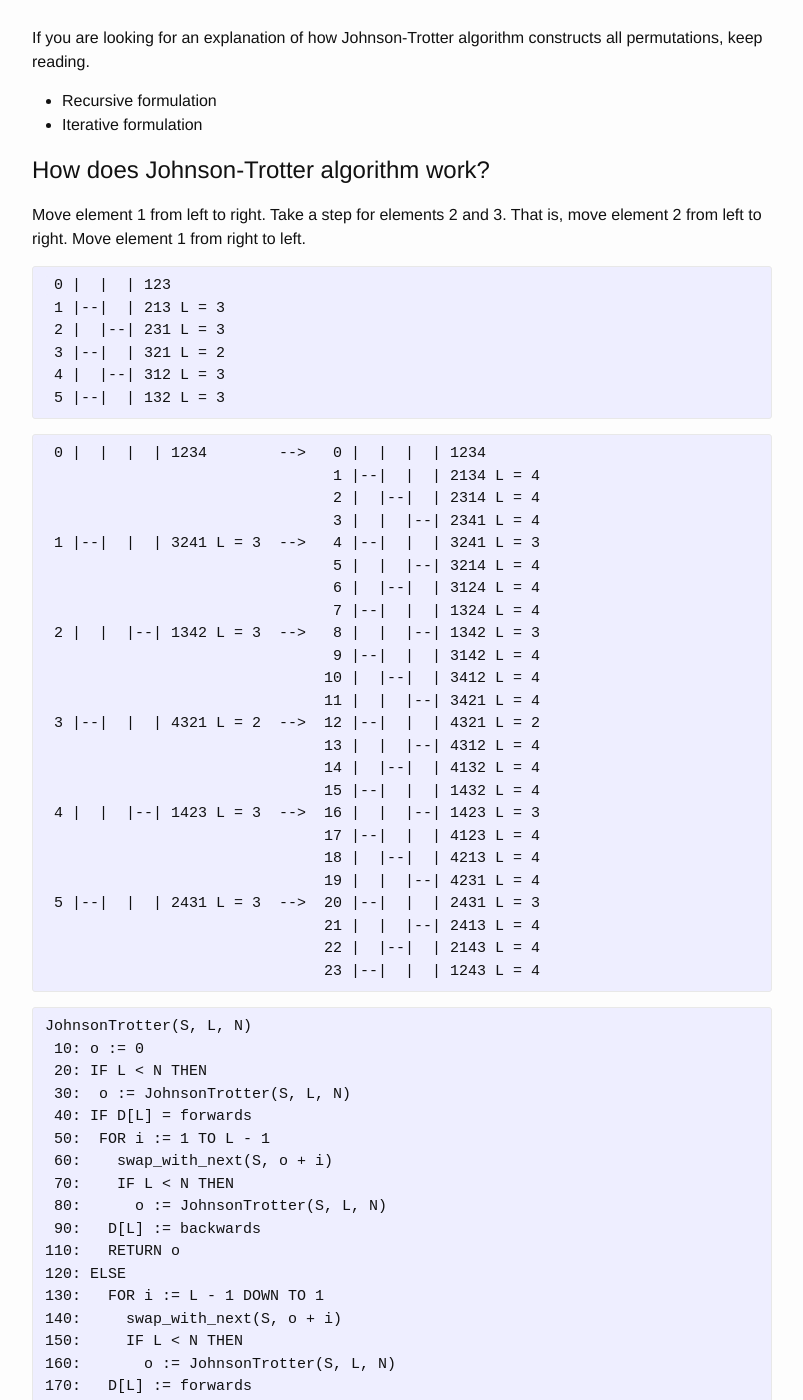
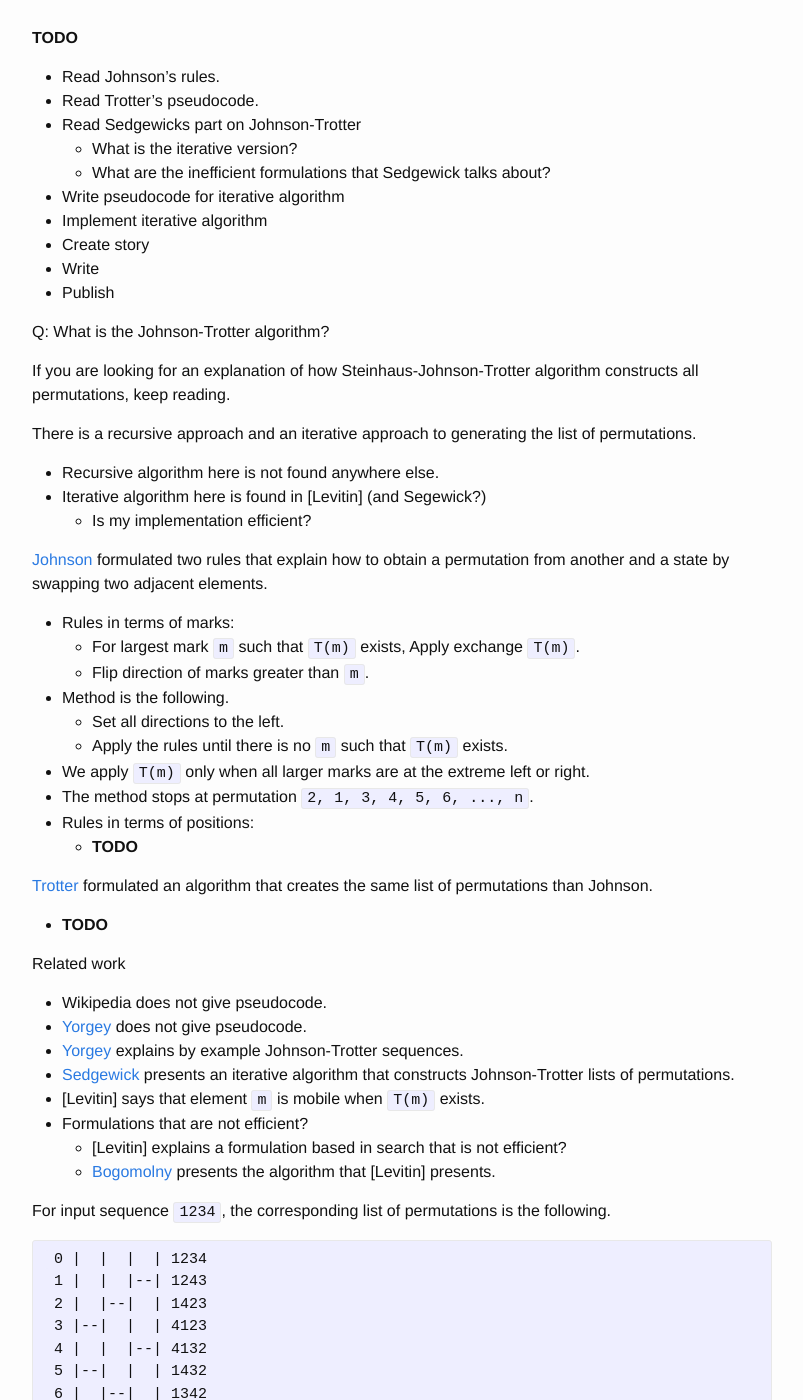
Before and after one commit to mrrusof/mrrusof.github.io, a Jekyll site: the page built from _posts/2016-06-18-how-does-johnson-trotter-work.markdown, in a window 1280 px wide and 1400 px high, scrolled down 216 px. Shown: the whole window, without its empty margins (238-1041 px from the left). Built offline with Jekyll 4.4.1, drawn with Linux system fonts in a browser that asks for light colours; some of the changed text lies outside the part shown.

Commit message:
WIP How does Johnson-Trotter algorithm work?

```diff
--- a/_posts/2016-06-18-how-does-johnson-trotter-work.markdown
+++ b/_posts/2016-06-18-how-does-johnson-trotter-work.markdown
@@ -1,81 +1,196 @@
 ---
 layout: post
-title: How does Johnson-Trotter algorithm work?
+title: Yes, yes, it is known, but how does the Johnson-Trotter algorithm work?
 date: 2016-06-18
 author: Ruslan Ledesma-Garza
 summary: Something something
 ---
 
-If you are looking for an explanation of how Johnson-Trotter algorithm constructs all permutations, keep reading.
+**TODO**
 
-- Recursive formulation
-- Iterative formulation
+- Read Johnson's rules.
+- Read Trotter's pseudocode.
+- Read Sedgewicks part on Johnson-Trotter
+  - What is the iterative version?
+  - What are the inefficient formulations that Sedgewick talks about?
+- Write pseudocode for iterative algorithm
+- Implement iterative algorithm
+- Create story
+- Write
+- Publish
+
+Q: What is the Johnson-Trotter algorithm?
+
+If you are looking for an explanation of how Steinhaus-Johnson-Trotter algorithm constructs all permutations, keep reading.
+
+There is a recursive approach and an iterative approach to generating the list of permutations.
+
+- Recursive algorithm here is not found anywhere else.
+- Iterative algorithm here is found in [Levitin] (and Segewick?)
+  - Is my implementation efficient?
+
+[Johnson](#johnson) formulated two rules that explain how to obtain a permutation from another and a state by swapping two adjacent elements.
+
+- Rules in terms of marks:
+  - For largest mark `m` such that `T(m)` exists, Apply exchange `T(m)`.
+  - Flip direction of marks greater than `m`.
+- Method is the following.
+  - Set all directions to the left.
+  - Apply the rules until there is no `m` such that `T(m)` exists.
+- We apply `T(m)` only when all larger marks are at the extreme left or right.
+- The method stops at permutation `2, 1, 3, 4, 5, 6, ..., n`.
+- Rules in terms of positions:
+  - **TODO**
+
+[Trotter](#trotter) formulated an algorithm that creates the same list of permutations than Johnson.
+
+- **TODO**
+
+Related work
+
+- Wikipedia does not give pseudocode.
+- [Yorgey](#yorgey) does not give pseudocode.
+- [Yorgey](#yorgey) explains by example Johnson-Trotter sequences.
+- [Sedgewick](#sedgewick) presents an iterative algorithm that constructs Johnson-Trotter lists of permutations.
+- [Levitin] says that element `m` is mobile when `T(m)` exists.
+- Formulations that are not efficient?
+  - [Levitin] explains a formulation based in search that is not efficient?
+  - [Bogomolny](#bogomolny) presents the algorithm that [Levitin] presents.
+
+
+For input sequence `1234`, the corresponding list of permutations is the following.
+
+{% highlight asciidoc %}
+ 0 |  |  |  | 1234
+ 1 |  |  |--| 1243
+ 2 |  |--|  | 1423
+ 3 |--|  |  | 4123
+ 4 |  |  |--| 4132
+ 5 |--|  |  | 1432
+ 6 |  |--|  | 1342
+ 7 |  |  |--| 1324
+ 8 |--|  |  | 3124
+ 9 |  |  |--| 3142
+10 |  |--|  | 3412
+11 |--|  |  | 4312
+12 |  |  |--| 4321
+13 |--|  |  | 3421
+14 |  |--|  | 3241
+15 |  |  |--| 3214
+16 |--|  |  | 2314
+17 |  |  |--| 2341
+18 |  |--|  | 2431
+19 |--|  |  | 4231
+20 |  |  |--| 4213
+21 |--|  |  | 2413
+22 |  |--|  | 2143
+23 |  |  |--| 2134
+{% endhighlight %}
 
 
 
-# How does Johnson-Trotter algorithm work?
-
-
-Move element 1 from left to right.
-Take a step for elements 2 and 3.
-That is, move element 2 from left to right.
-Move element 1 from right to left.
+The list of permutations for `1234` corresponds to the list of permutations for `123` in the following way.
 
 {% highlight asciidoc %}
- 0 |  |  | 123
- 1 |--|  | 213 L = 3
- 2 |  |--| 231 L = 3
- 3 |--|  | 321 L = 2
- 4 |  |--| 312 L = 3
- 5 |--|  | 132 L = 3
-{% endhighlight %}
-
-{% highlight asciidoc %}
- 0 |  |  |  | 1234        -->   0 |  |  |  | 1234
-                                1 |--|  |  | 2134 L = 4
-                                2 |  |--|  | 2314 L = 4
-                                3 |  |  |--| 2341 L = 4
- 1 |--|  |  | 3241 L = 3  -->   4 |--|  |  | 3241 L = 3
-                                5 |  |  |--| 3214 L = 4
-                                6 |  |--|  | 3124 L = 4
-                                7 |--|  |  | 1324 L = 4
- 2 |  |  |--| 1342 L = 3  -->   8 |  |  |--| 1342 L = 3
-                                9 |--|  |  | 3142 L = 4
-                               10 |  |--|  | 3412 L = 4
-                               11 |  |  |--| 3421 L = 4
- 3 |--|  |  | 4321 L = 2  -->  12 |--|  |  | 4321 L = 2
-                               13 |  |  |--| 4312 L = 4
-                               14 |  |--|  | 4132 L = 4
-                               15 |--|  |  | 1432 L = 4
- 4 |  |  |--| 1423 L = 3  -->  16 |  |  |--| 1423 L = 3
-                               17 |--|  |  | 4123 L = 4
-                               18 |  |--|  | 4213 L = 4
-                               19 |  |  |--| 4231 L = 4
- 5 |--|  |  | 2431 L = 3  -->  20 |--|  |  | 2431 L = 3
-                               21 |  |  |--| 2413 L = 4
-                               22 |  |--|  | 2143 L = 4
-                               23 |--|  |  | 1243 L = 4
+ 0 |  |  |  | 1234
+ 1 |  |  |--| 1243
+ 2 |  |--|  | 1423
+ 3 |--|  |  | 4123
+ 4 |  |  |--| 4132  -->   1 |--|  | 132
+ 5 |--|  |  | 1432
+ 6 |  |--|  | 1342
+ 7 |  |  |--| 1324
+ 8 |--|  |  | 3124  -->   2 |  |--| 312
+ 9 |  |  |--| 3142
+10 |  |--|  | 3412
+11 |--|  |  | 4312
+12 |  |  |--| 4321  -->   3 |--|  | 321  -->   1 |--| 21
+13 |--|  |  | 3421
+14 |  |--|  | 3241
+15 |  |  |--| 3214
+16 |--|  |  | 2314  -->   4 |  |--| 231
+17 |  |  |--| 2341
+18 |  |--|  | 2431
+19 |--|  |  | 4231
+20 |  |  |--| 4213  -->   5 |--|  | 213
+21 |--|  |  | 2413
+22 |  |--|  | 2143
+23 |  |  |--| 2134
 {% endhighlight %}
 
 
+
+# Recursive approach
+
+
+
 {% highlight asciidoc %}
-JohnsonTrotter(S, L, N)
+ 0 |  | 12
+ 1 |--| 21 L = 2
+{% endhighlight %}
+
+
+
+{% highlight asciidoc %}
+ 0 |  | 12	        -->  0 |  |  | 123
+                             1 |  |--| 132 L = 3
+                             2 |--|  | 312 L = 3
+ 1 |--| 21 L = 2        -->  3 |  |--| 321 L = 2
+                             4 |--|  | 231 L = 3
+                             5 |  |--| 213 L = 3
+{% endhighlight %}
+
+
+
+{% highlight asciidoc %}
+ 0 |  |  | 123         -->   0 |  |  |  | 1234
+                             1 |  |  |--| 1243 L = 4
+                             2 |  |--|  | 1423 L = 4
+                             3 |--|  |  | 4123 L = 4
+ 1 |--|  | 132 L = 3   -->   4 |  |  |--| 4132 L = 3
+                             5 |--|  |  | 1432 L = 4
+                             6 |  |--|  | 1342 L = 4
+                             7 |  |  |--| 1324 L = 4
+ 2 |  |--| 312 L = 3   -->   8 |--|  |  | 3124 L = 3
+                             9 |  |  |--| 3142 L = 4
+                            10 |  |--|  | 3412 L = 4
+                            11 |--|  |  | 4312 L = 4
+ 3 |--|  | 321 L = 2   -->  12 |  |  |--| 4321 L = 2
+                            13 |--|  |  | 3421 L = 4
+                            14 |  |--|  | 3241 L = 4
+                            15 |  |  |--| 3214 L = 4
+ 4 |  |--| 231 L = 3   -->  16 |--|  |  | 2314 L = 3
+                            17 |  |  |--| 2341 L = 4
+                            18 |  |--|  | 2431 L = 4
+                            19 |--|  |  | 4231 L = 4
+ 5 |--|  | 213 L = 3   -->  20 |  |  |--| 4213 L = 3
+                            21 |--|  |  | 2413 L = 4
+                            22 |  |--|  | 2143 L = 4
+                            23 |  |  |--| 2134 L = 4
+{% endhighlight %}
+
+
+
+
+
+{% highlight asciidoc %}
+JohnsonTrotter(S, L, N, D)
  10: o := 0
  20: IF L < N THEN
- 30:  o := JohnsonTrotter(S, L, N)
- 40: IF D[L] = forwards
- 50:  FOR i := 1 TO L - 1
+ 30:  o := JohnsonTrotter(S, L, N, D)
+ 40: IF D[L] = right
+ 50:   FOR i := 1 TO L - 1
  60:    swap_with_next(S, o + i)
  70:    IF L < N THEN
- 80:      o := JohnsonTrotter(S, L, N)
- 90:   D[L] := backwards
+ 80:      o := JohnsonTrotter(S, L, N, D)
+ 90:   D[L] := left
 110:   RETURN o
 120: ELSE
 130:   FOR i := L - 1 DOWN TO 1
 140:     swap_with_next(S, o + i)
 150:     IF L < N THEN
-160:       o := JohnsonTrotter(S, L, N)
-170:   D[L] := forwards
+160:       o := JohnsonTrotter(S, L, N, D)
+170:   D[L] := right
 180:   RETURN o + 1
 {% endhighlight %}
 
@@ -87,7 +202,6 @@
 #define MAX_LEN 30
 
 #define Ss(s) scanf("%s", s)
-
 
 int count = 1;
 void print_swap(int i, int n) {
@@ -138,7 +252,7 @@
   int i;
   int d[MAX_LEN + 1];
   for(i = 0; i < MAX_LEN + 1; i++)
-    d[i] = 1;
+    d[i] = 0;
   print_swap(-1, n);
   printf(" %s\n", s);
   jt(s, 2, n, d);
@@ -154,21 +268,125 @@
 }
 {% endhighlight %}
 
-{% highlight c %}
 
+# Iterative approach
+
+
+{% highlight asciidoc %}
+JohnsonTrotter(S, N)
+ 10: FOR e := 1 TO N
+ 20:   I[e] := e
+ 30:   O[e] := e
+ 40:   D[e] := -1
+ 50: DO
+ 60:   FOR e := N TO 1
+ 70:     IF 0 < I[e] + D[e] <= n AND e > O[I[e] + D[e]]
+ 80:       BREAK
+ 90:   IF e = 1
+110:     RETURN
+120:   SWAP(S, I[e], I[e] + D[e])
+130:   SWAP(O, I[e], I[e] + D[e])
+140:   SWAP(I, e, O[I[e]])
+150:   FOR e := e + 1 TO N
+160:     D[e] := -D[e]
+170: LOOP
 {% endhighlight %}
 
+
+{% highlight c %}
+#include <stdio.h>
+
+#define MAX_LEN 30
+
+#define Ss(s) scanf("%s", s)
+
+#define MIN(x,y) ( x < y ? x : y )
+
+int count = 0;
+void print_swap(int i, int n) {
+  int j;
+  printf("%4d ", count++);
+  for(j = 0; j < n - 1; j++)
+    if(j == i)
+      printf("|--");
+    else
+      printf("|  ");
+  printf("|");
+}
+
+void swap_chars(char *s, int i, int j) {
+  char t = s[i];
+  s[i] = s[j];
+  s[j] = t;
+}
+
+void swap_ints(int *s, int i, int j) {
+  int t = s[i];
+  s[i] = s[j];
+  s[j] = t;
+}
+
+void johnson_trotter(char *s, int n) {
+  print_swap(-1, n);
+  printf(" %s\n", s);
+
+  int e;
+  int i[n];
+  int o[n];
+  int d[n];
+  for(e = 0; e < n; e++) {
+    i[e] = e;
+    o[e] = e;
+    d[e] = -1;
+  }
+  while(1) {
+    for(e = n - 1; 0 < e; e--)
+      if(0 <= i[e] + d[e] && i[e] + d[e] <= n - 1 && e > o[i[e] + d[e]])
+	break;
+    if(e == 0)
+      return;
+    swap_chars(s, i[e], i[e] + d[e]);
+    swap_ints(o, i[e], i[e] + d[e]);
+    swap_ints(i, e, o[i[e]]);
+    print_swap(MIN(i[e], i[e] - d[e]), n);
+    printf(" %s e = %d\n", s, e + 1);
+    for(e += 1; e < n; e++)
+      d[e] = -d[e];
+  }
+}
+
+int main() {
+  int slen;
+  char s[MAX_LEN];
+  Ss(s);
+  for(slen = 0; s[slen] != '\0'; slen++);
+  johnson_trotter(s, slen);
+  return 0;
+}
+{% endhighlight %}
 
 
 # References
 
 
 <dl>
+  <dt id="bogomolny">
+    Bogomolny
+  </dt>
+  <dd>
+    <a href="http://www.cut-the-knot.org/Curriculum/Combinatorics/JohnsonTrotter.shtml">http://www.cut-the-knot.org/Curriculum/Combinatorics/JohnsonTrotter.shtml</a>
+  </dd>
   <dt id="johnson">
     Johnson
   </dt>
   <dd>
     something
+  </dd>
+  <dt id="levitin">
+    Levitin
+  </dt>
+  <dd>
+    <a href="https://www.google.com.mx/webhp?sourceid=chrome-instant&ion=1&espv=2&ie=UTF-8#q=introduction%20to%20the%20design%20and%20analysis%20of%20algorithms">Introduction to the analysis and design of algorithms</a>
   </dd>
   <dt id="trotter">
     Trotter
@@ -176,4 +394,10 @@
   <dd>
     something
   </dd>
+  <dt id="yorgey">
+    Yorgey
+  </dt>
+  <dd>
+    <a href="https://mathlesstraveled.com/2013/01/03/the-steinhaus-johnson-trotter-algorithm/">https://mathlesstraveled.com/2013/01/03/the-steinhaus-johnson-trotter-algorithm/</a>
+  </dd>
 </dl>
```
